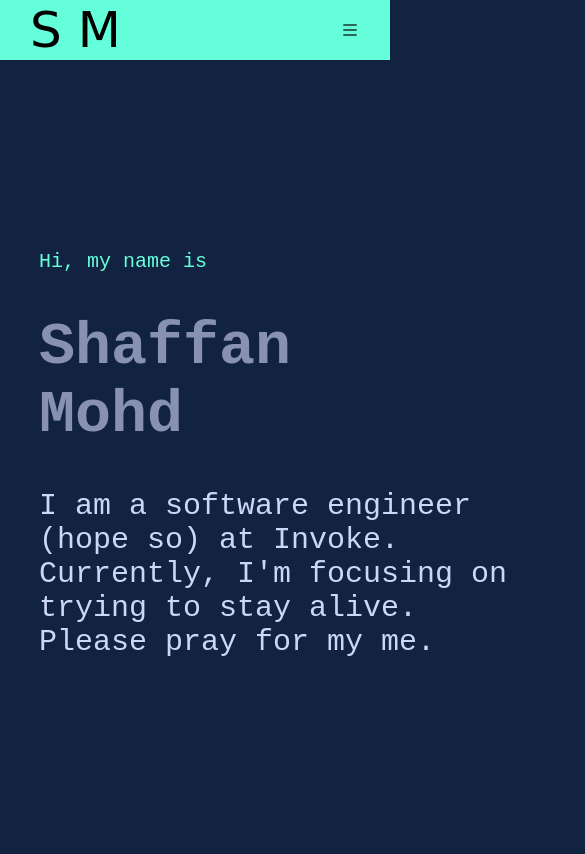
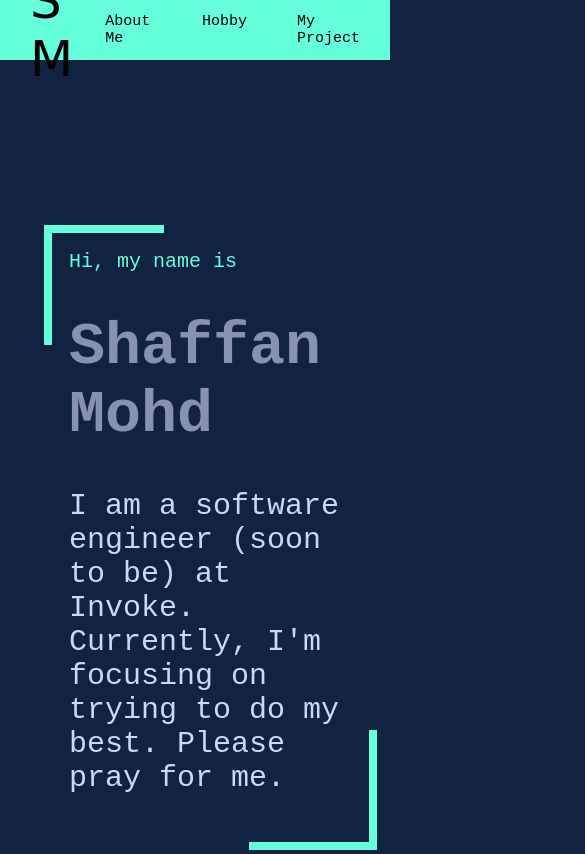
Before and after one commit to shaffanmohd99/shaffan.github.io, a plain HTML site: page index.html in a window 390 px wide. Shown: the top 854 px of the page, 585 px wide, since content can reach past the window. Drawn offline with nearby package versions, Linux system fonts and the light colour scheme; a web font is replaced by a local one.

Commit message:
add index.html

```diff
--- a/index.html
+++ b/index.html
@@ -23,7 +23,7 @@
                 <li><a href="#thirdPage">Hobby</a></li>
                 <li><a href="#fourthPage">My Project</a></li>
             </ul>
-            <i style="color:black;font-size:20px ;" class="bi bi-list" onclick="navbarMobile()"></i>
+            <!-- <i style="color:black;font-size:20px ;" class="bi bi-list" onclick="navbarMobile()"></i> -->
     </div>
     <div id="navbarLeft">
         <a href="https://www.linkedin.com/in/shaffanmohd/" target="_blank"><i class="bi bi-linkedin"></i></a>
@@ -42,9 +42,13 @@
     <div class="main-container">
         <div id="firstPage" class="page-container">
             <div id="title">
+                <div id="titleLine1" class="vertical-frame"></div>
+                <div id="titleLine2" class="horizontal-frame"></div>
+                <div id="titleLine3"class="vertical-frame"></div>
+                <div id="titleLine4" class="horizontal-frame"></div>
                 <p>Hi, my name is</p>
                 <h1>Shaffan Mohd</h1>
-                <h3 >I am a software engineer (hope so) at Invoke. Currently, I'm focusing on trying to stay alive. Please pray for my me. </h3>
+                <h3 >I am a software engineer (soon to be) at Invoke. Currently, I'm focusing on trying to do my best. Please pray for me. </h3>
             </div>
         </div>
 
--- a/portfolio.css
+++ b/portfolio.css
@@ -47,6 +47,7 @@ body{
     display: flex;
     flex-direction: column;
 }
+/* FONT */
 h1{
     font-family: var(--main-font);
     font-size: 80px;
@@ -78,6 +79,17 @@ p{
     font-size: 20px;
     font-weight: 300;
     color: var(--green-color);
+}
+ul {
+    list-style: none;
+    display: flex;
+    gap: 50px;
+}
+li{
+    font-family: var(--main-font);
+    font-size: 15px;
+    font-weight: 300;
+    color: black;
 }
 /* navbar */
 #navbar{
@@ -141,18 +153,6 @@ i{
     height: 80px;
     border-right: 6px solid var(--green-color);
 }
-/* FONT */
-ul {
-    list-style: none;
-    display: flex;
-    gap: 50px;
-}
-li{
-    font-family: var(--main-font);
-    font-size: 15px;
-    font-weight: 300;
-    color: black;
-}
 
 
 /* FISRT PAGE  */
@@ -163,13 +163,47 @@ li{
 
 }
 #title{
+    width: 1000px;
+    height: 500px;
     margin-top: 250px;
+    margin-left: 30px;
     display: flex;
     flex-direction: column;
     gap: 20px;
+    position: relative;
+}
+.vertical-frame{
+    position: absolute;
+    height: 120px;
+    border: 4px solid var(--green-color);
+
+}
+.horizontal-frame{
+    position: absolute;
+    width: 120px;
+    border: 4px solid var(--green-color);
+
+}
+#titleLine1{
+    left: -25px;
+    top: -25px;
+
+}
+#titleLine2{
+    left: -25px;
+    top: -25px;
+
+}
+#titleLine3{
+    right: 0;
+    bottom: 230px;
+}
+#titleLine4{
+    bottom: 230px;
+    right: 0;
 }
 #title >h3{
-    width: 1000px;
+    /* width: 1000px; */
 }
 
 
@@ -347,6 +381,15 @@ margin-bottom: 280px;
  #icons a>i{
     font-size: 15px;
  }
+ #icons >a>i:hover{
+    color: var(--white);
+    transition: 700ms;
+ }
+ #fifthPage>a>p:hover{
+    color: var(--white);
+    transition: 700ms;
+ }
+
 
 
  /* MOBILE VERSION */
@@ -357,7 +400,10 @@ margin-bottom: 280px;
         display: flex;
     }
     #navbarList{
-        display: none;
+        /* display: none; */
+    }
+    li{
+        font-size: 15px;
     }
     #navbarLeft{
         display: none;
@@ -366,7 +412,8 @@ margin-bottom: 280px;
         display: none;
     }
     #title >h3{
-        width: 500px;
+        width: 100vw;
+        max-width: 300px;
 
         font-size: 30px;
     }
@@ -375,10 +422,19 @@ margin-bottom: 280px;
     }
     #title>h1{
         width: 100vw;
-        max-width: 600px;
+        max-width: 300px;
     }
     #title{
         gap: 40px;
+    }
+    #titleLine3{
+        bottom: -100px;
+        left: 300px;
+        width: 0;
+    }
+    #titleLine4{
+        bottom: -100px;
+        left: 180px;
     }
     /* second page  */
     #aboutMe{
```
